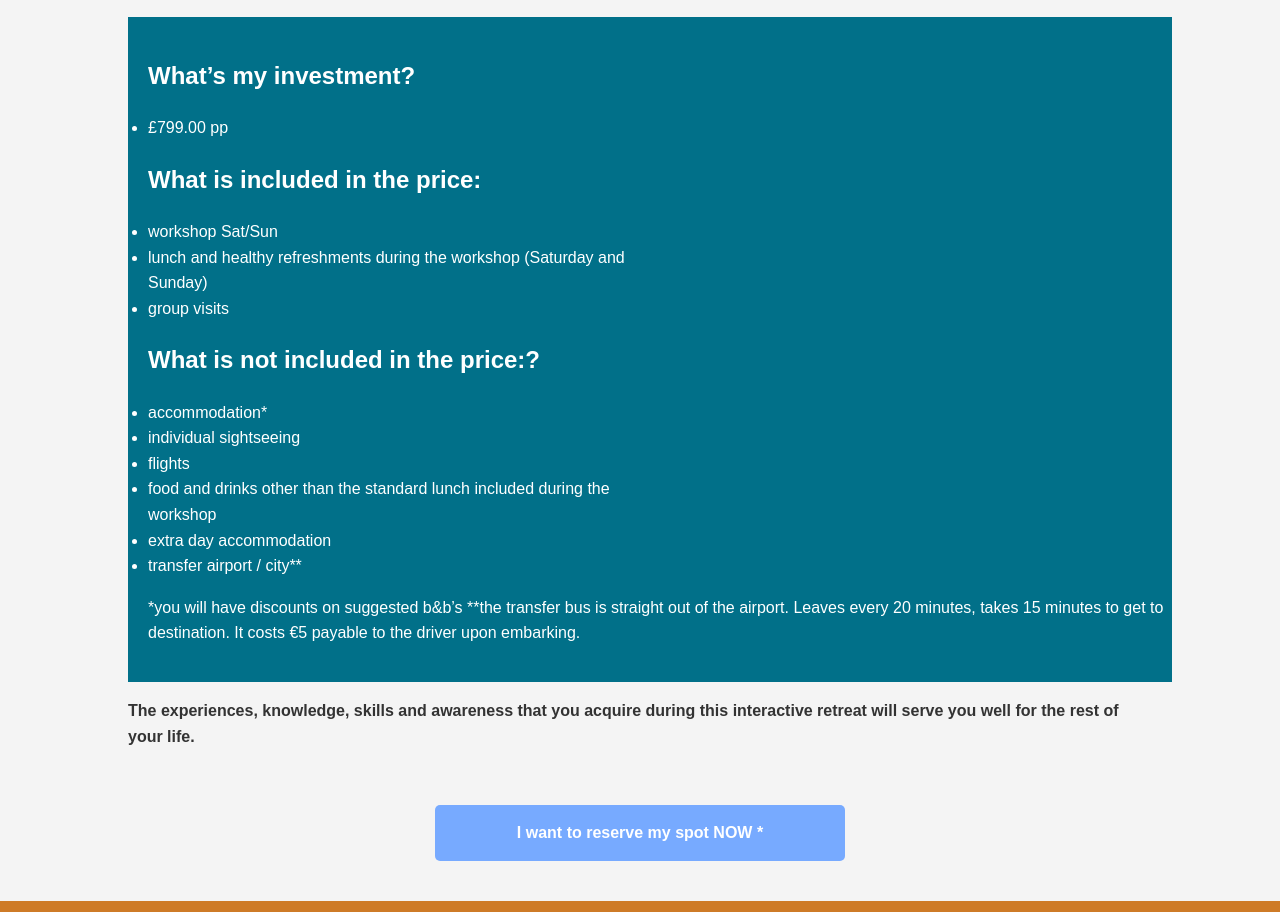
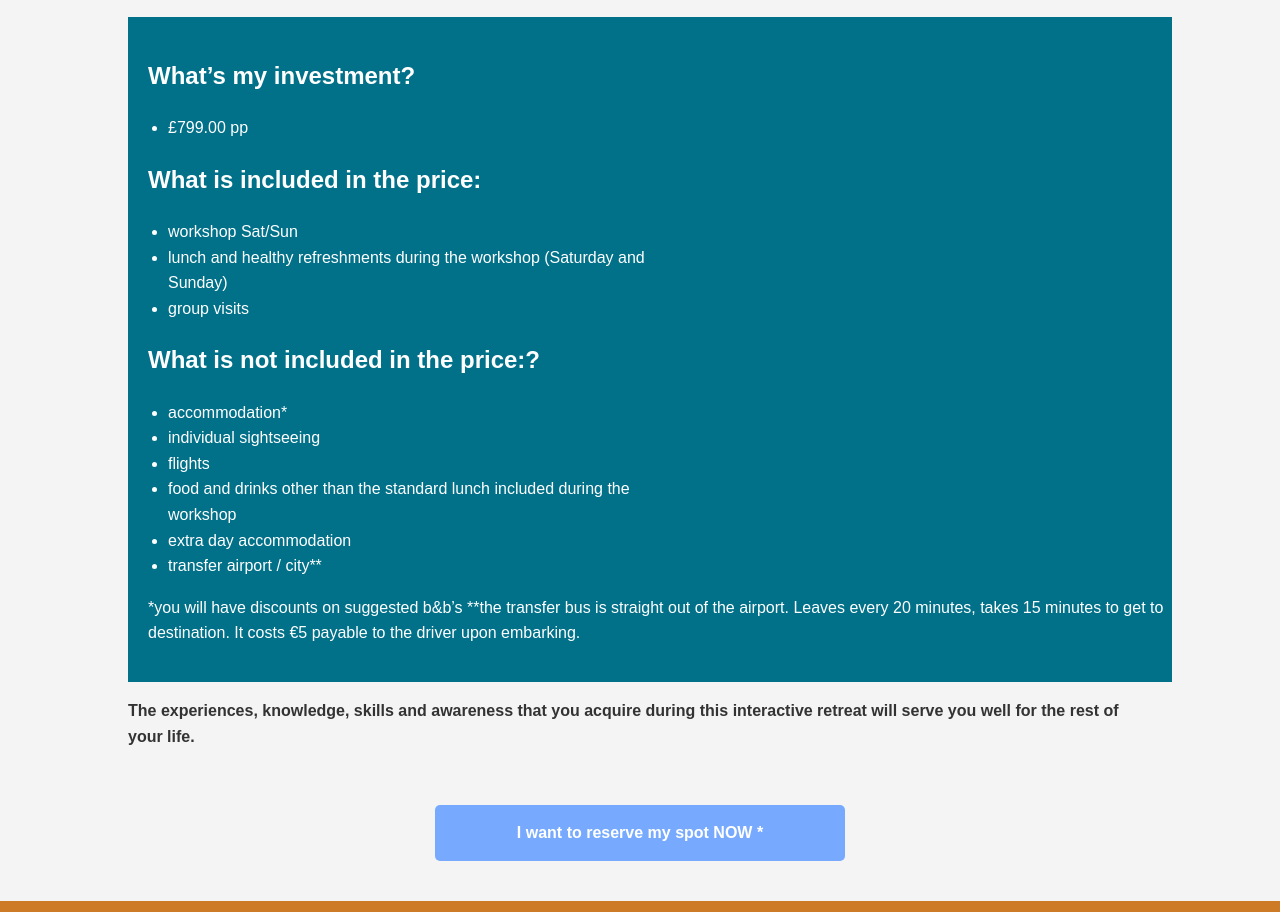
Before and after one commit to mindandbodyworks/mindandbodyworks.github.io, a plain HTML site: page index.html in a window 1280 px wide. Shown: the part 2869-3781 px from the top of the page. Drawn offline with Linux system fonts and the light colour scheme.

Commit message:
Update index.html
.light .benefits ul {
    list-style-type: disc;
    padding-left: 20px; /* Adjust the padding as needed */
}

```diff
--- a/index.html
+++ b/index.html
@@ -138,6 +138,10 @@
             margin-top: 20px;
             justify-content: space-between;
             width: 100%; /* Added to make it stretch across the page */
+        }
+        .light .benefits ul {
+            list-style-type: disc;
+            padding-left: 20px; /* Adjust the padding as needed */
         }
         .benefits-wrapper {
             display: flex;
```
